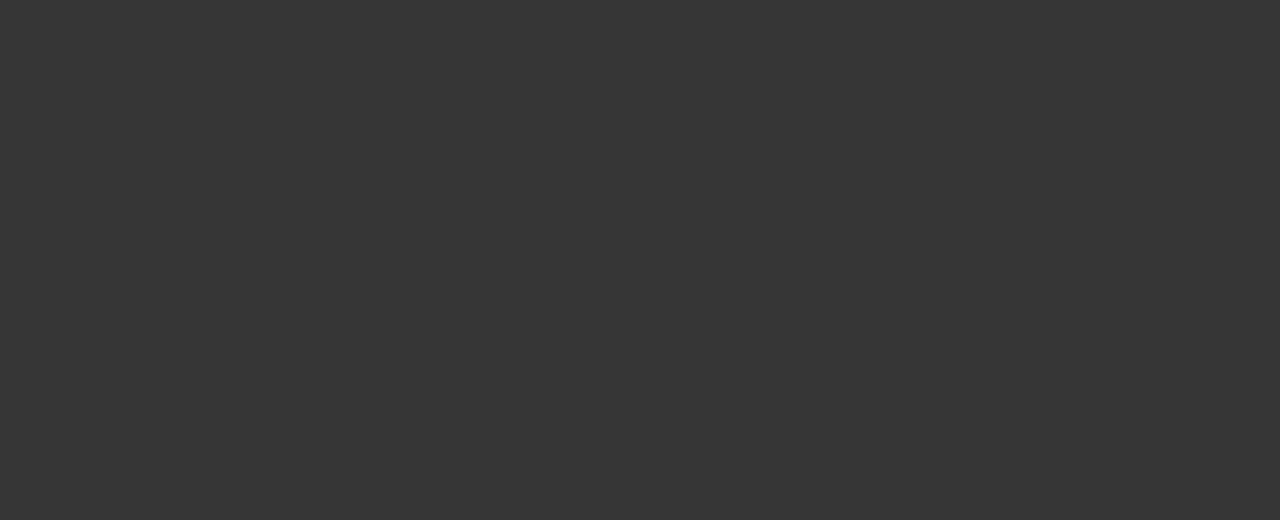
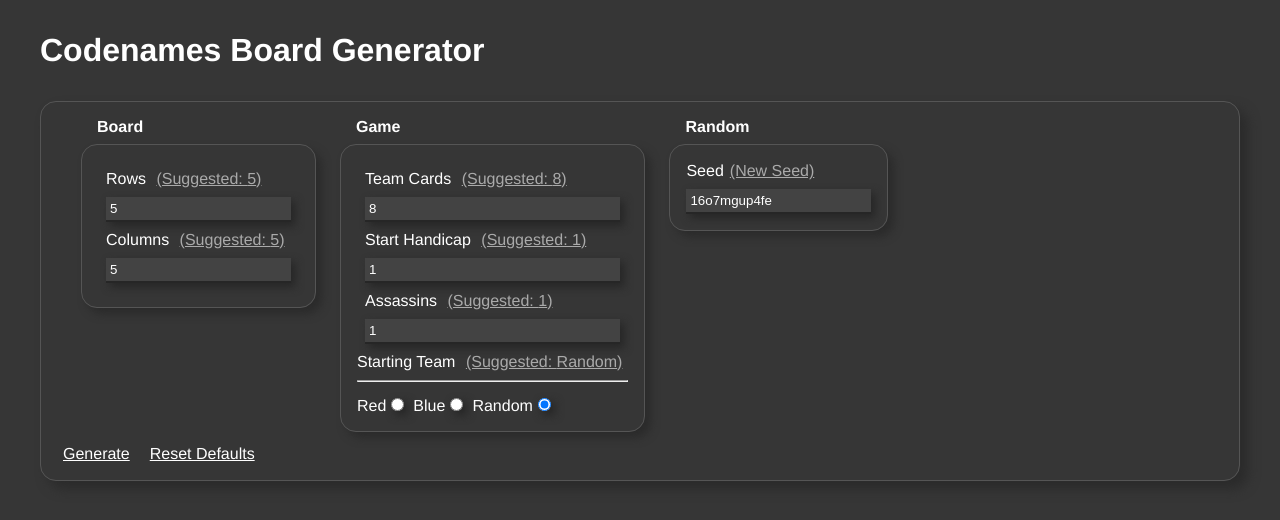
Before and after one commit to tristanjohnson849/codenames-scaler, a React (Create React App) app: page / in a window 1280 px wide. Before the commit this address had no page. Shown: the top 520 px of the page. Built offline with nearby package versions, Linux system fonts and the light colour scheme.

Commit message:
Fix routing to read slug

```diff
--- a/src/App.tsx
+++ b/src/App.tsx
@@ -5,7 +5,8 @@ import BoardGenerator from './BoardGenerator';
 const App = () => (
   <BrowserRouter>
     <Routes>
-      <Route path=":slug" element={<BoardGenerator/>}/>
+      <Route path="" element={<BoardGenerator/>}/>
+      <Route path="/:slug" element={<BoardGenerator/>}/>
     </Routes>
   </BrowserRouter>
 );
```
